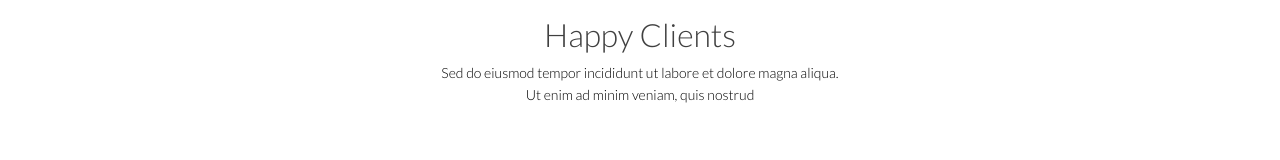
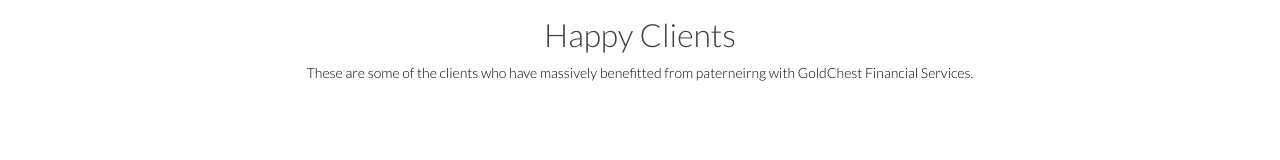
Before and after one commit to GoldChest/GoldChest.github.io, a plain HTML site: page service.html in a window 1280 px wide. Shown: the part 977-1137 px from the top of the page. Drawn offline with Linux system fonts and the light colour scheme.

Commit message:
client change

```diff
--- a/service.html
+++ b/service.html
@@ -122,7 +122,7 @@
              <div class="clients text-center wow fadeInUp" data-wow-duration="500ms" data-wow-delay="300ms">
                         <p><img src="images/home/clients.png" class="img-responsive" alt=""></p>
                         <h1 class="title">Happy Clients</h1>
-                        <p>Sed do eiusmod tempor incididunt ut labore et dolore magna aliqua. <br> Ut enim ad minim veniam, quis nostrud </p>
+                        <p>These are some of the clients who have massively benefitted from paterneirng with GoldChest Financial Services.
                     </div>
                 <div class="col-sm-4 text-center padding wow fadeIn" data-wow-duration="1000ms" data-wow-delay="300ms">
                     <div class="single-service">
```
